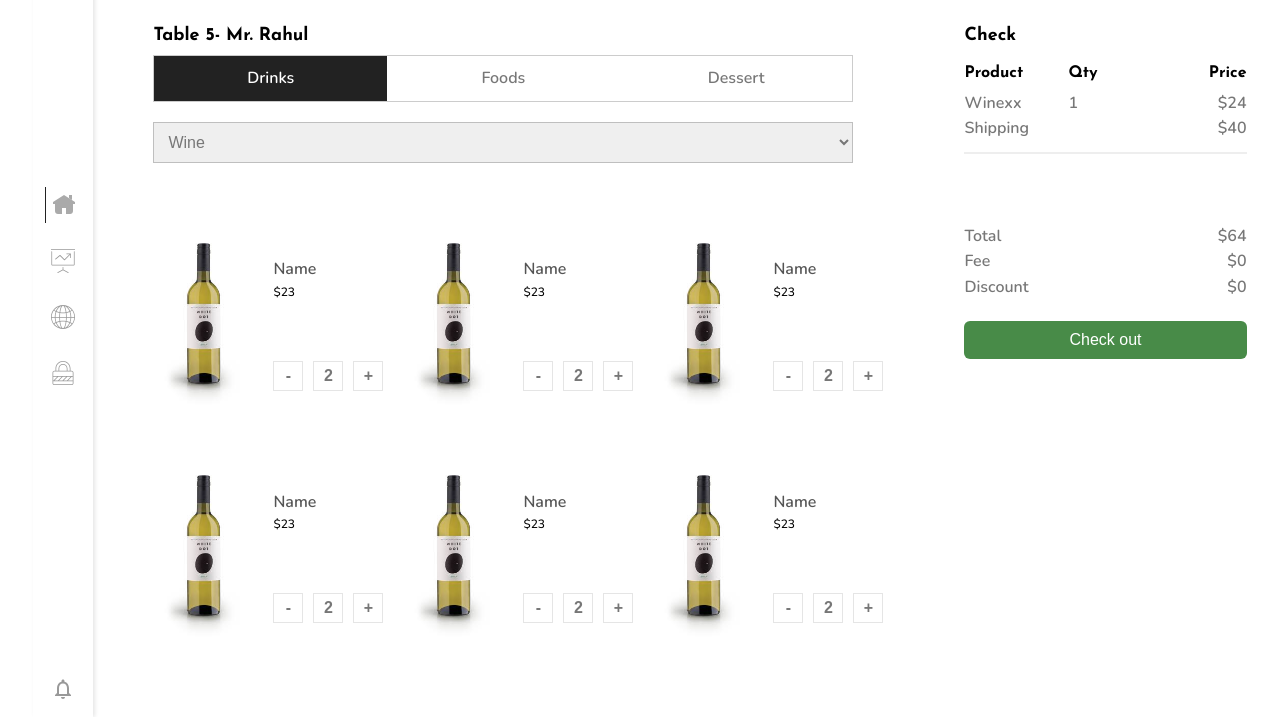
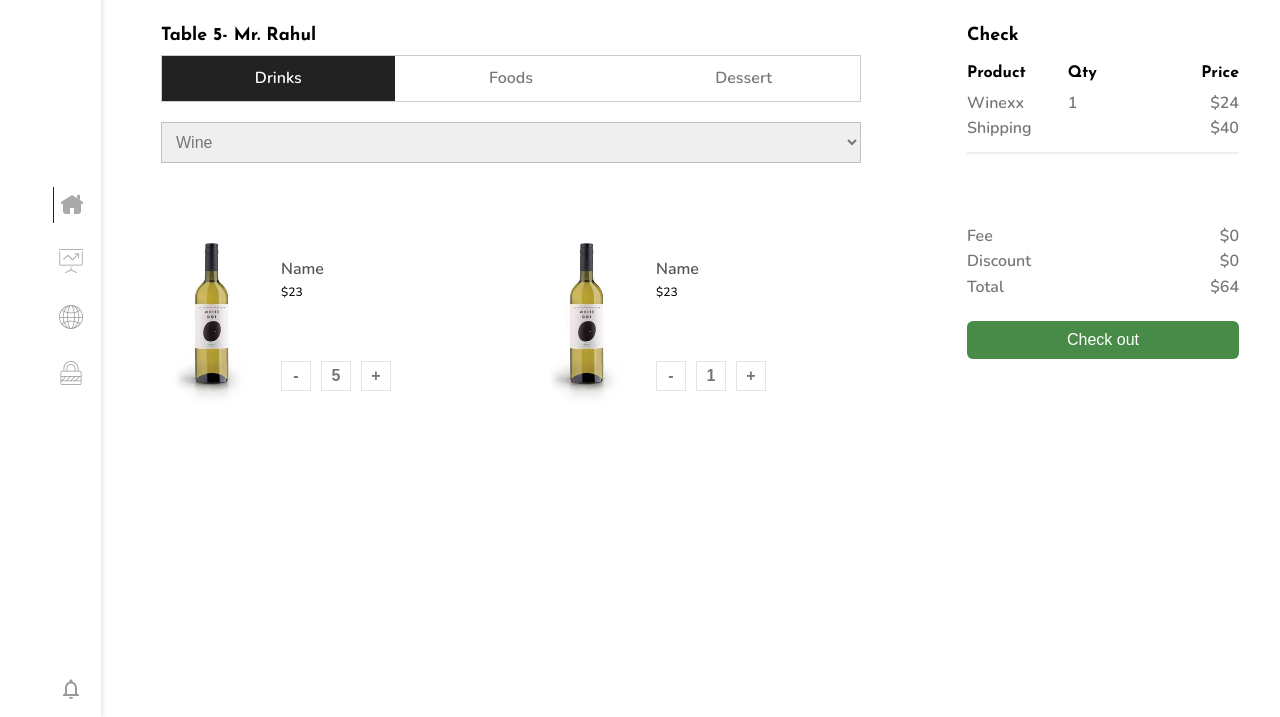
Before and after one commit to Er-Rahul-Tiwari/RecipesApp, a website: page index.html in a window 1280 px wide. Shown: the part 83-800 px from the top of the page. Drawn offline with nearby package versions, Linux system fonts and the light colour scheme.

Commit message:
--- Auto-Git Commit ---

```diff
--- /dev/null
+++ b/app.js
@@ -0,0 +1,66 @@
+
+var availableItems = 10;
+
+const decNum = (val)=>{
+  var itemVal = document.querySelector(val);
+  console.log(itemVal.value);
+
+  if (itemVal.value <= 0) {
+    itemVal.value = 0;
+  }else{
+    itemVal.value = parseInt(itemVal.value) - 1;
+  }
+}
+const incNum = (val)=>{
+  var itemVal = document.querySelector(val);
+  if( itemVal.value >= availableItems){
+    itemVal.value = availableItems;
+    alert(`Available items only ${availableItems}`);
+  }else{
+    itemVal.value = parseInt(itemVal.value) + 1;
+  }
+}
+
+// var total = document.querySelector("total");
+// var shipping = document.querySelector("shipping");
+// var discount = document.querySelector("discount");
+// var fee = document.querySelector("fee");
+// var total_cart_amt = document.querySelector("total_cart_amt");;
+
+// const decreaseNumber = (incdec, itemprice) => {
+//   var itemval = document.querySelector(incdec);
+//   var itemprice = document.querySelector(itemprice);
+//   console.log(itemprice.innerHTML);
+//   // console.log(itemval.value);
+//   if (itemval.value <= 0) {
+//     itemval.value = 0;
+//     alert("Negative quantity not allowed");
+//   } else {
+//     itemval.value = parseInt(itemval.value) - 1;
+//     itemval.style.background = "#fff";
+//     itemval.style.color = "#000";
+//     itemprice.innerHTML = parseInt(itemprice.innerHTML) - 15;
+//     total.innerHTML = parseInt(total.innerHTML) - 15;
+//     total_cart_amt.innerHTML =
+//       parseInt(total.innerHTML) +
+//       parseInt(shipping.innerHTML);
+//   }
+// };
+// const increaseNumber = (incdec, itemprice) => {
+//   var itemval = document.querySelector(incdec);
+//   var itemprice = document.querySelector(itemprice);
+//   // console.log(itemval.value);
+//   if (itemval.value >= 5) {
+//     itemval.value = 5;
+//     alert("max 5 allowed");
+//     itemval.style.background = "red";
+//     itemval.style.color = "#fff";
+//   } else {
+//     itemval.value = parseInt(itemval.value) + 1;
+//     itemprice.innerHTML = parseInt(itemprice.innerHTML) + 15;
+//     total.innerHTML = parseInt(total.innerHTML) + 15;
+//     total_cart_amt.innerHTML =
+//       parseInt(total.innerHTML) +
+//       parseInt(shipping.innerHTML);
+//   }
+// };
--- a/index.html
+++ b/index.html
@@ -19,7 +19,7 @@
     <!-- Navbar -->
     <div class='navbar'>
         <div class='navbar__top__itmes sm__none'>
-            <div class='navbar__btn navbar__logo-Box'>
+            <div class='navbar__logo-Box'>
                 <img class='navbar__top__logo' src='./img/favicon.png'>
             </div>
         </div>
@@ -107,9 +107,9 @@
                     </div>
 
                     <div class='card__items'>
-                        <button class='card__btn'>-</button>
-                        <input class='card__input' value='2' disabled>
-                        <button class='card__btn'>+</button>
+                        <button class='card__btn' onclick="decNum('.input1')">-</button>
+                        <input class='card__input input1' value='5' disabled>
+                        <button class='card__btn' onclick="incNum('.input1')">+</button>
                     </div>
                 </div>
             </div>
@@ -124,77 +124,9 @@
                     </div>
 
                     <div class='card__items'>
-                        <button class='card__btn'>-</button>
-                        <input class='card__input' value='2' disabled>
-                        <button class='card__btn'>+</button>
-                    </div>
-                </div>
-            </div>
-            <!-- 3 -->
-            <div class='card'>
-                <img class='card__img' src='./img/2.jpg'>
-
-                <div class='card__box'>
-                    <div>
-                        <p class='card__name'>Name</p>
-                        <p class='card__price'>$23</p>
-                    </div>
-
-                    <div class='card__items'>
-                        <button class='card__btn'>-</button>
-                        <input class='card__input' value='2' disabled>
-                        <button class='card__btn'>+</button>
-                    </div>
-                </div>
-            </div>
-            <!-- 4 -->
-            <div class='card'>
-                <img class='card__img' src='./img/2.jpg'>
-
-                <div class='card__box'>
-                    <div>
-                        <p class='card__name'>Name</p>
-                        <p class='card__price'>$23</p>
-                    </div>
-
-                    <div class='card__items'>
-                        <button class='card__btn'>-</button>
-                        <input class='card__input' value='2' disabled>
-                        <button class='card__btn'>+</button>
-                    </div>
-                </div>
-            </div>
-            <!-- 5 -->
-            <div class='card'>
-                <img class='card__img' src='./img/2.jpg'>
-
-                <div class='card__box'>
-                    <div>
-                        <p class='card__name'>Name</p>
-                        <p class='card__price'>$23</p>
-                    </div>
-
-                    <div class='card__items'>
-                        <button class='card__btn'>-</button>
-                        <input class='card__input' value='2' disabled>
-                        <button class='card__btn'>+</button>
-                    </div>
-                </div>
-            </div>
-            <!-- 6 -->
-            <div class='card'>
-                <img class='card__img' src='./img/2.jpg'>
-
-                <div class='card__box'>
-                    <div>
-                        <p class='card__name'>Name</p>
-                        <p class='card__price'>$23</p>
-                    </div>
-
-                    <div class='card__items'>
-                        <button class='card__btn'>-</button>
-                        <input class='card__input' value='2' disabled>
-                        <button class='card__btn'>+</button>
+                        <button class='card__btn' onclick="decNum('.input2')">-</button>
+                        <input class='card__input input2' value='1' disabled>
+                        <button class='card__btn' onclick="incNum('.input2')">+</button>
                     </div>
                 </div>
             </div>
@@ -221,28 +153,32 @@
             <div class='sidebar__table-3 border__bottom'>
                 <p class='para'>Shipping</p>
                 <p class='para'></p>
-                <p class='para sidebar__end'>$40</p>
+                <p class='para sidebar__end shipping'>$40</p>
             </div>
         </div>
 
             <div>
             <div class='sidebar__table-2'>
-                <p class='para'>Total</p>
-                <p class='para sidebar__end'>$64</p>
-            </div>
-            <div class='sidebar__table-2'>
                 <p class='para'>Fee</p>
-                <p class='para sidebar__end'>$0</p>
+                <p class='para sidebar__end fee'>$0</p>
             </div>
             <div class='sidebar__table-2'>
                 <p class='para'>Discount</p>
-                <p class='para sidebar__end'>$0</p>
+                <p class='para sidebar__end discount'>$0</p>
+            </div>
+            <div class='sidebar__table-2'>
+                <p class='para'>Total</p>
+                <p class='para sidebar__end total'>$64</p>
             </div>
             <button class='btn mt-medium'>Check out</button>
         </div>
         </div>
     </div>
 
+
+    <!-- App.js file -->
+    <script src="app.js"></script>
+
 </body>
 
 </html>
--- a/sass/_cards.scss
+++ b/sass/_cards.scss
@@ -1,8 +1,12 @@
 .cards {
     display: grid;
-    grid-template-columns: repeat(auto-fit, minmax(20rem, 1fr));
+    grid-template-columns: repeat(auto-fit, minmax(25rem, 1fr));
     grid-gap: 5rem;
     padding: 7rem 0;
+    @media only screen and (max-width: $bp-small){
+        grid-template-columns: repeat(auto-fit, minmax(20rem, 1fr));
+    }
+
 }
 .card {
     display: grid;
--- a/sass/_checkout.scss
+++ b/sass/_checkout.scss
@@ -3,6 +3,7 @@
     @media only screen and (max-width: $bp-large) {
         grid-column: full-start / full-end;
         margin-bottom: 5rem;
+        padding: 1rem;
     }
 }
 
--- a/sass/_home.scss
+++ b/sass/_home.scss
@@ -2,7 +2,7 @@
     grid-column: center-start / col-end 5;
     @media only screen and (max-width: $bp-large) {
         grid-column: full-start / full-end;
-        padding: 1rem 0;
+        padding: 1rem;
     }
 }
 
--- a/sass/_navbar.scss
+++ b/sass/_navbar.scss
@@ -70,21 +70,9 @@
             padding: 0.5rem 0;
             background-color: $color-white;
         }
-
-        // &__itmes {
-        //     display: grid;
-        //     align-items: center;
-        //     grid-row-gap: 2rem;
-        //     padding-bottom: 4rem;
-        // }
         &__logo {
             width: 2.4rem;
             height: 2.4rem;
-            border-radius: 50%;
-            -webkit-border-radius: 50%;
-            -moz-border-radius: 50%;
-            -ms-border-radius: 50%;
-            -o-border-radius: 50%;
         }
     }
     &__bottom {
--- a/sass/_navs.scss
+++ b/sass/_navs.scss
@@ -2,8 +2,9 @@
     grid-column: center-start / full-end;
     padding: 3rem 0;
 
-    @media only screen and (max-width: $bp-small){
+    @media only screen and (max-width: $bp-large){
         grid-column: full-start / full-end;
+        padding: 1rem;
     }
     &__heading {
         display: grid;
```
Also changed, not shown: css/style.css, readme.md.
